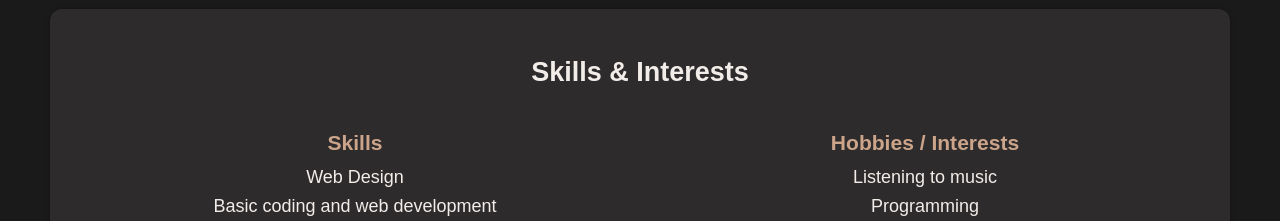
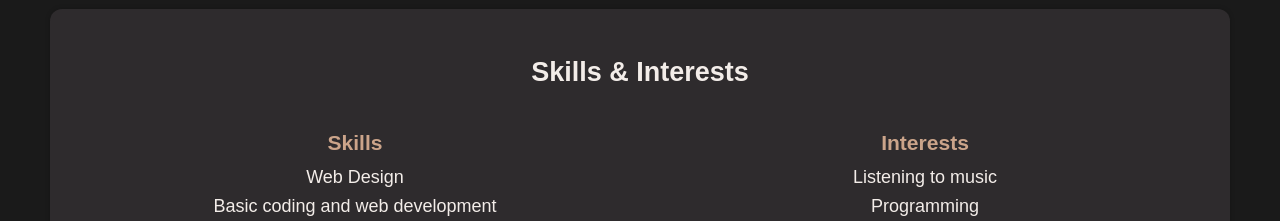
Before and after one commit to krizzym/ProfileActivity, a plain HTML site: page index.html in a window 1280 px wide. Shown: the part 880-1101 px from the top of the page. Drawn offline with Linux system fonts and the light colour scheme.

Commit message:
Update index.html

```diff
--- a/index.html
+++ b/index.html
@@ -44,7 +44,7 @@
     </div>
 
     <div class="skills-column">
-      <h3>Hobbies / Interests</h3>
+      <h3>Interests</h3>
       <ul>
         <li>Listening to music</li>
         <li>Programming</li>
```
